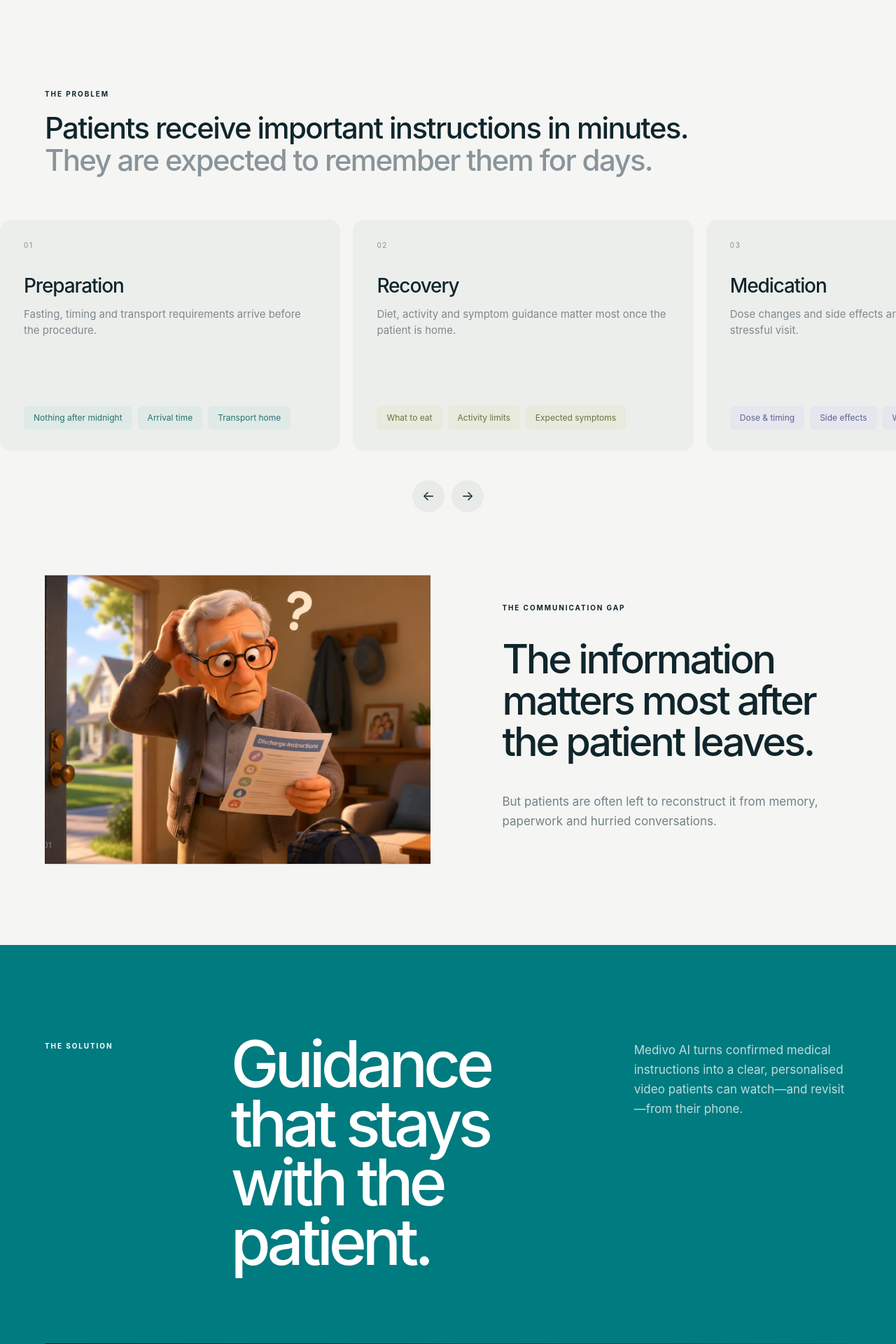
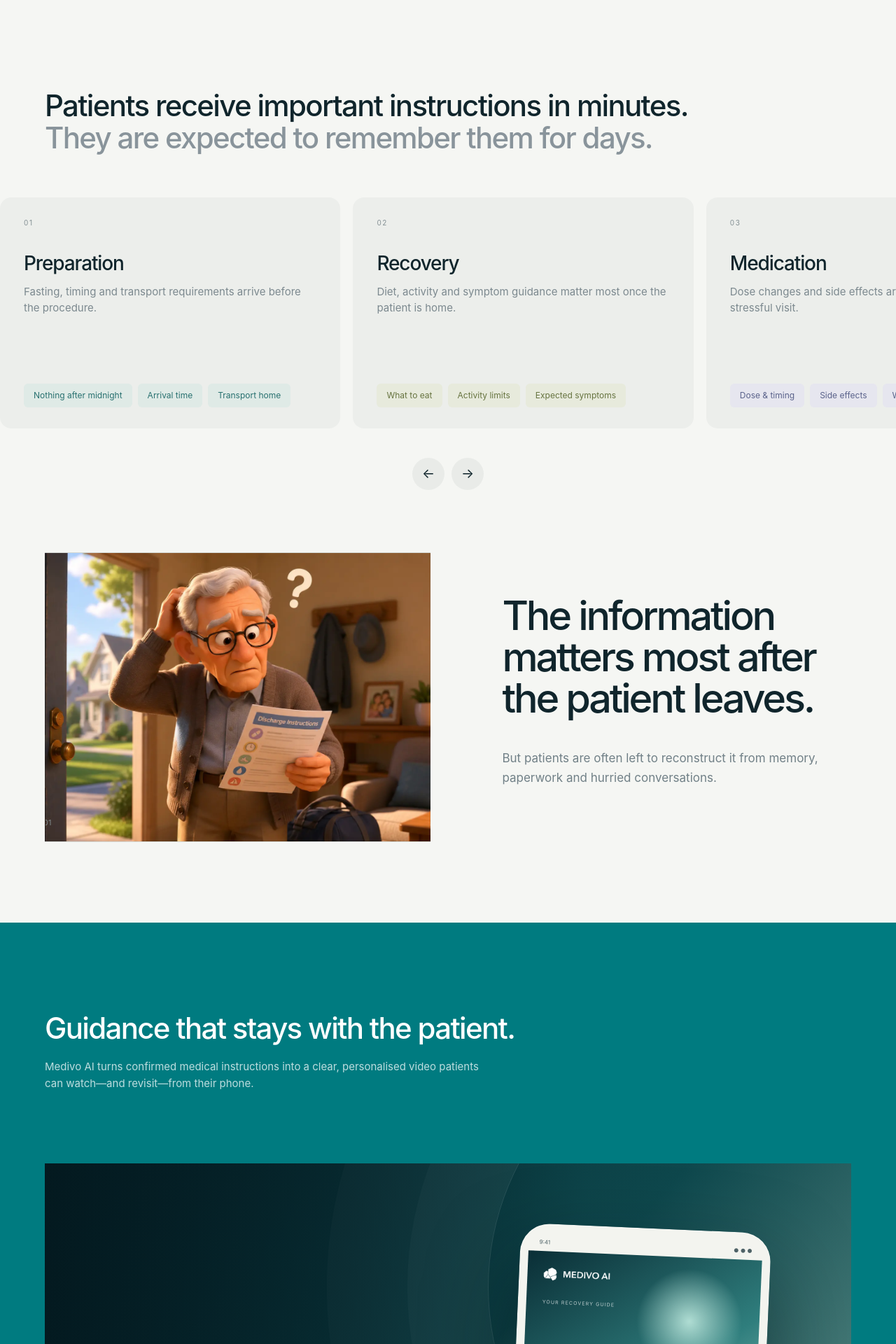
Before and after one commit to STV1222/Medivo-AI-Website, a Next.js app: page / in a window 1280 px wide. Shown: the part 800-2720 px from the top of the page at 70% size. Built offline with nearby package versions, Linux system fonts and the light colour scheme; grey boxes are pictures that could not be loaded; a web font is replaced by a local one.

Commit message:
Align solution styling and remove section labels

```diff
--- a/app/globals.css
+++ b/app/globals.css
@@ -38,8 +38,7 @@ button{font:inherit}
 .problem{padding:10vw 0 9vw;min-height:100vh;background:#f5f6f3;overflow:hidden}
 .problem h2,.solution h2,.platform h2,.endoscopy h2,.value h2{font-size:clamp(55px,8vw,122px);line-height:.92;letter-spacing:-.067em;font-weight:540}
 .problem-heading{padding:0 5vw;display:flex;flex-direction:column;align-items:flex-start;text-align:left}
-.problem-heading .section-label{margin:0}
-.problem-heading h2{font-family:Inter,Arial,sans-serif;font-size:clamp(30px,3.7vw,42px);line-height:1.1;letter-spacing:-.04em;font-weight:480;max-width:1160px;margin:20px 0 4.8vw}
+.problem-heading h2{font-family:Inter,Arial,sans-serif;font-size:clamp(30px,3.7vw,42px);line-height:1.1;letter-spacing:-.04em;font-weight:480;max-width:1160px;margin:0 0 4.8vw}
 .problem-heading h2 span{color:#89949b}
 .problem-track{display:flex;gap:18px;padding:0 5vw 10px;overflow-x:auto;scroll-snap-type:x mandatory;scrollbar-width:none;overscroll-behavior-inline:contain}
 .problem-track::-webkit-scrollbar{display:none}
@@ -74,12 +73,12 @@ button{font:inherit}
 .problem-image-slot{aspect-ratio:4/3;position:relative;overflow:hidden;background:#e5e7e3 url('/problem-patient.webp') center/cover no-repeat;border:1px solid rgba(16,37,44,.08)}
 .problem-image-slot span{position:absolute;left:-17px;bottom:20px;padding-left:14px;font-size:11px;color:#7d888b}
 .problem-image-slot span:before{content:"";position:absolute;left:0;top:-5px;width:1px;height:28px;background:#879093}
-.problem-editorial-copy h3{font-size:clamp(40px,4.5vw,70px);line-height:1.02;letter-spacing:-.055em;font-weight:480;margin:38px 0 42px}
+.problem-editorial-copy h3{font-size:clamp(40px,4.5vw,70px);line-height:1.02;letter-spacing:-.055em;font-weight:480;margin:0 0 42px}
 .problem-editorial-copy>p:last-child{font-size:17px;line-height:1.65;color:#718087;max-width:530px}
 .solution{background:var(--teal);color:white;padding:10vw 5vw 5vw}
-.solution-heading{display:grid;grid-template-columns:.65fr 1.65fr 1fr;gap:5vw;align-items:start}
-.solution-heading h2{font-size:clamp(55px,7.2vw,112px);margin:0;max-width:980px}
-.solution-lead{font-size:17px;line-height:1.65;color:rgba(255,255,255,.74);max-width:450px;margin:8px 0 0}
+.solution-heading{display:flex;flex-direction:column;align-items:flex-start;text-align:left}
+.solution-heading h2{font-family:Inter,Arial,sans-serif;font-size:clamp(30px,3.7vw,42px);line-height:1.1;letter-spacing:-.04em;font-weight:480;max-width:1160px;margin:0}
+.solution-lead{font-size:15px;line-height:1.6;color:rgba(255,255,255,.74);max-width:620px;margin:20px 0 0}
 .solution-outcome{height:min(67vw,850px);min-height:680px;margin-top:8vw;position:relative;overflow:hidden;background:radial-gradient(circle at 67% 42%,rgba(181,230,215,.36),transparent 18%),linear-gradient(132deg,#082a32 0%,#0f4b50 48%,#86b8ac 100%);isolation:isolate}
 .solution-outcome:before{content:"";position:absolute;inset:0;background:linear-gradient(90deg,rgba(3,24,30,.92) 0%,rgba(3,27,33,.58) 38%,rgba(4,31,37,.08) 67%),linear-gradient(0deg,rgba(3,20,26,.42),transparent 40%);z-index:-1}
 .solution-outcome:after{content:"";position:absolute;width:56vw;height:56vw;min-width:760px;min-height:760px;border:1px solid rgba(255,255,255,.12);border-radius:50%;right:-19vw;top:-16vw;box-shadow:0 0 0 9vw rgba(255,255,255,.025),0 0 0 18vw rgba(255,255,255,.018);z-index:-1}
@@ -111,7 +110,7 @@ button{font:inherit}
 .workflow-visual{height:100vh;position:sticky;top:0;display:grid;place-items:center;overflow:hidden;background:radial-gradient(circle at 50% 46%,#123e48 0,transparent 45%)}
 .workflow-copy{padding-top:22vh}
 .workflow-intro{padding:0 8vw 12vh 5vw}
-.workflow-intro h2{font-size:clamp(48px,5vw,78px);line-height:.98;letter-spacing:-.057em;margin:30px 0}
+.workflow-intro h2{font-size:clamp(48px,5vw,78px);line-height:.98;letter-spacing:-.057em;margin:0}
 .workflow-copy article{min-height:88vh;padding:25vh 9vw 10vh 5vw}
 .workflow-copy h3{font-size:clamp(48px,5.5vw,82px);line-height:1;letter-spacing:-.055em;margin:30px 0}
 .workflow-copy article>p:last-child{color:rgba(255,255,255,.62);font-size:17px;line-height:1.6;max-width:480px}
@@ -145,7 +144,7 @@ button{font:inherit}
 .step-indicator .active i{height:46px;background:#89d7d3}
 .platform{padding:11vw 5vw;background:var(--warm)}
 .section-head{display:grid;grid-template-columns:2fr 1fr;align-items:end;margin-bottom:6vw}
-.section-head h2{margin:35px 0 0}
+.section-head h2{margin:0}
 .section-head>p{font-size:17px;line-height:1.6;max-width:430px}
 .platform-tabs{display:grid;grid-template-columns:repeat(4,1fr);border-top:1px solid var(--line)}
 .platform-tabs button{border:0;border-right:1px solid var(--line);background:none;padding:20px;text-align:left;font-size:14px;cursor:pointer;transition:.25s}
@@ -169,7 +168,7 @@ button{font:inherit}
 .app-preview>b{display:block;font-size:22px;margin:25px 0 8px}
 .app-preview p{color:#758286}
 .endoscopy{background:#dbe8e3;padding:11vw 5vw}
-.endoscopy h2{max-width:1200px;margin:40px 0 8vw}
+.endoscopy h2{max-width:1200px;margin:0 0 8vw}
 .journey{display:grid;grid-template-columns:repeat(4,1fr);border-top:1px solid var(--line)}
 .journey article{padding:25px 22px 65px;border-right:1px solid var(--line);min-height:320px}
 .journey article:first-child{border-left:1px solid var(--line)}
@@ -177,7 +176,7 @@ button{font:inherit}
 .journey h3{font-size:35px;margin:80px 0 20px}
 .journey p{font-size:14px;line-height:1.6;color:#596c70}
 .value{background:#f1f1eb;padding:11vw 5vw 6vw}
-.value>h2{max-width:1250px;margin:40px 0 8vw}
+.value>h2{max-width:1250px;margin:0 0 8vw}
 .value-list{border-top:1px solid var(--line)}
 .value-list article{display:grid;grid-template-columns:70px 1fr 1fr;padding:28px 0;border-bottom:1px solid var(--line);align-items:start}
 .value-list h3{font-size:clamp(27px,3vw,43px);letter-spacing:-.04em;margin:0}
@@ -214,7 +213,7 @@ to{opacity:1;transform:none}
 .problem-controls{padding:28px 0 72px}
 .problem-editorial{grid-template-columns:1fr;gap:50px}
 .problem-editorial-copy{max-width:680px}
-.solution-heading{grid-template-columns:1fr}
+.solution-heading h2{font-size:clamp(30px,4.8vw,38px)}
 .solution-lead{margin-top:20px}
 .solution-outcome{height:780px;min-height:0;margin-top:70px}
 .solution-message{left:7vw;top:70px;transform:none;width:75%}
@@ -264,7 +263,7 @@ to{opacity:1;transform:none}
 .problem-tags span{font-size:11px;padding:11px 12px}
 .problem-controls button{width:44px;height:44px}
 .problem-editorial{width:90%;gap:42px}
-.problem-editorial-copy h3{font-size:39px;margin:28px 0 30px}
+.problem-editorial-copy h3{font-size:39px;margin:0 0 30px}
 .problem-editorial-copy>p:last-child{font-size:15px}
 .workflow-visual{height:50vh}
 .spatial{transform:scale(.53)}
--- a/app/page.tsx
+++ b/app/page.tsx
@@ -113,7 +113,6 @@ export default function Home() {
 
       <section className="problem" id="problem">
         <div className="problem-heading">
-          <p className="section-label">THE PROBLEM</p>
           <h2>Patients receive important instructions in minutes.<br/><span>They are expected to remember them for days.</span></h2>
         </div>
 
@@ -140,7 +139,6 @@ export default function Home() {
             <span>01</span>
           </div>
           <div className="problem-editorial-copy">
-            <p className="section-label">THE COMMUNICATION GAP</p>
             <h3>The information matters most after the patient leaves.</h3>
             <p>But patients are often left to reconstruct it from memory, paperwork and hurried conversations.</p>
           </div>
@@ -149,7 +147,6 @@ export default function Home() {
 
       <section className="solution" id="solution">
         <div className="solution-heading">
-          <p className="section-label">THE SOLUTION</p>
           <h2>Guidance that stays with the patient.</h2>
           <p className="solution-lead">Medivo AI turns confirmed medical instructions into a clear, personalised video patients can watch—and revisit—from their phone.</p>
         </div>
@@ -196,13 +193,13 @@ export default function Home() {
           <div className="step-indicator">{workflow.map((_, i) => <button key={i} className={active === i ? "active" : ""} onClick={() => document.querySelector(`[data-workflow-step='${i}']`)?.scrollIntoView({behavior:"smooth"})} aria-label={`View workflow step ${i + 1}`}><i/></button>)}</div>
         </div>
         <div className="workflow-copy">
-          <div className="workflow-intro"><p className="section-label">PRODUCT WORKFLOW</p><h2>From clinical instruction to patient understanding.</h2></div>
+          <div className="workflow-intro"><h2>From clinical instruction to patient understanding.</h2></div>
           {workflow.map((item, i) => <article key={item.step} data-workflow-step={i}><p className="section-label">{item.step}</p><h3>{item.title}</h3><p>{item.body}</p></article>)}
         </div>
       </section>
 
       <section className="platform">
-        <div className="section-head"><div><p className="section-label">THE PLATFORM</p><h2>One platform for patient education.</h2></div><p>A structured workspace for healthcare teams to prepare, review and deliver patient-facing videos.</p></div>
+        <div className="section-head"><div><h2>One platform for patient education.</h2></div><p>A structured workspace for healthcare teams to prepare, review and deliver patient-facing videos.</p></div>
         <div className="platform-tabs" role="tablist">{platformTabs.map((tab, i) => <button role="tab" aria-selected={platform === i} className={platform === i ? "active" : ""} onClick={() => setPlatform(i)} key={tab}><span>0{i+1}</span>{tab}</button>)}</div>
         <div className={`platform-window view-${platform}`}>
           <div className="app-nav"><span><Logo/></span><i/><i/><i/></div>
@@ -217,7 +214,6 @@ export default function Home() {
       </section>
 
       <section className="endoscopy">
-        <p className="section-label">CLINICAL USE CASE · ENDOSCOPY</p>
         <h2>Support patients before and after their procedure.</h2>
         <div className="journey">
           <article><span>01</span><h3>Before</h3><p>Preparation requirements, timing and what to expect.</p></article>
@@ -228,7 +224,6 @@ export default function Home() {
       </section>
 
       <section className="value">
-        <p className="section-label">VALUE FOR HOSPITALS</p>
         <h2>Extend patient communication beyond the hospital visit.</h2>
         <div className="value-list">
           <article><span>01</span><h3>Consistent communication</h3><p>Deliver education aligned with the organisation’s established information and workflow.</p></article>
```
